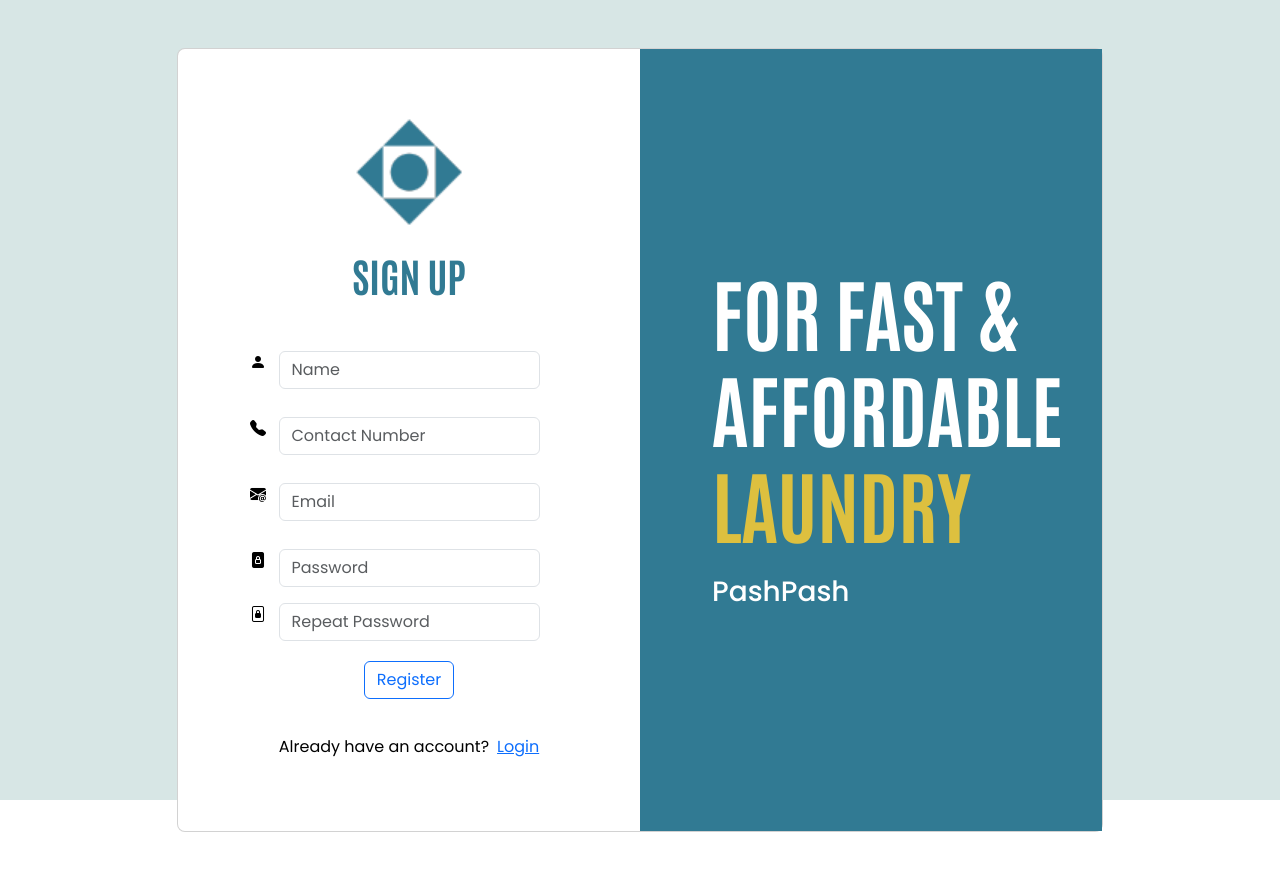
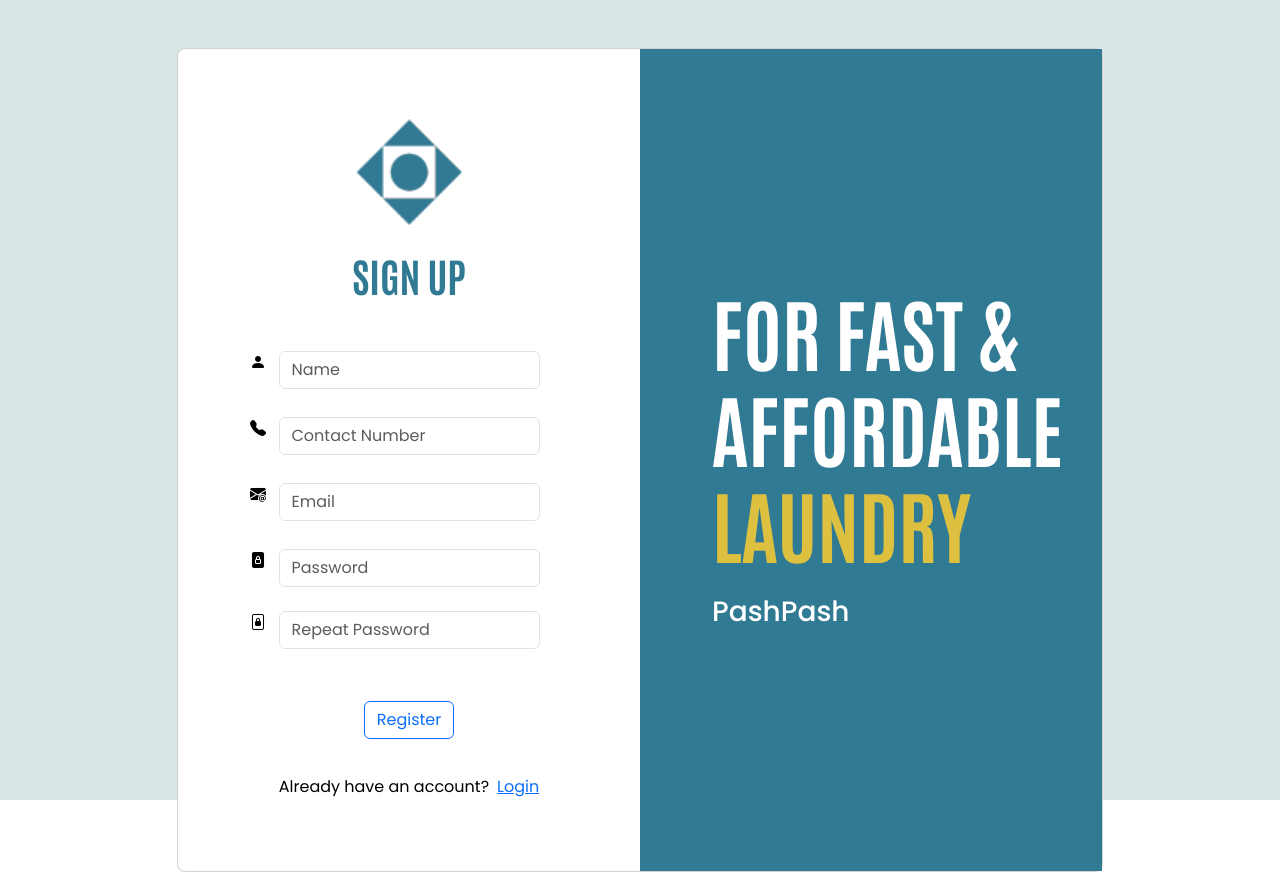
Before and after one commit to Maxlaseave/laundryWebsite, a PHP site: page /userSignup.php in a window 1280 px wide. Before the commit the page ends 832 px from the top, so only its background shows below. Run offline with PHP 8.4, Linux system fonts and the light colour scheme.

Commit message:
pfp and signup

```diff
--- a/customer/userSignup.php
+++ b/customer/userSignup.php
@@ -98,14 +98,14 @@
                         </div>
                  </div>
 
-                 <div class="row mb-3">
+                 <div class="row mb-4">
                     <i class="col-sm-1 bi bi-file-lock-fill"></i>
                         <div class="col-sm-10">
                             <input type="password" name="password" class="form-control"  placeholder = "Password">
                         </div>
                  </div>
 
-                 <div class="row mb-3">
+                 <div class="row mb-5">
                     <i class="col-sm-1 bi-file-lock2"></i>
                         <div class="col-sm-10">
                             <input type="password" name="re_password" class="form-control" placeholder = "Repeat Password">
```
Also changed, not shown: customer/profile.php (+7 -7 lines).
